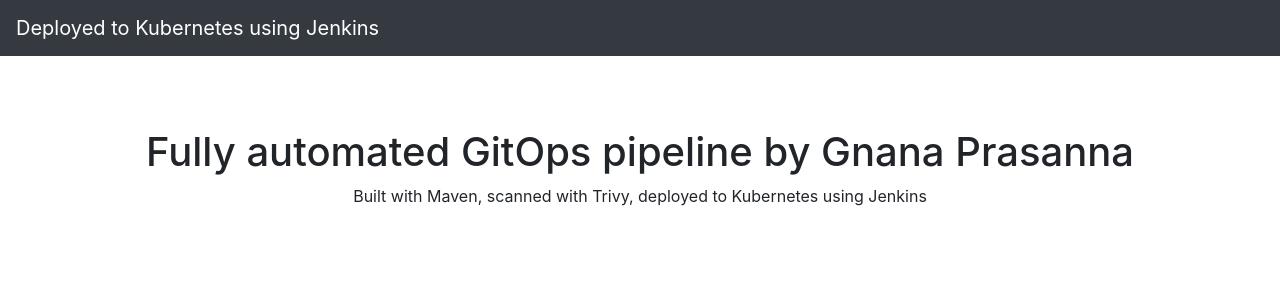
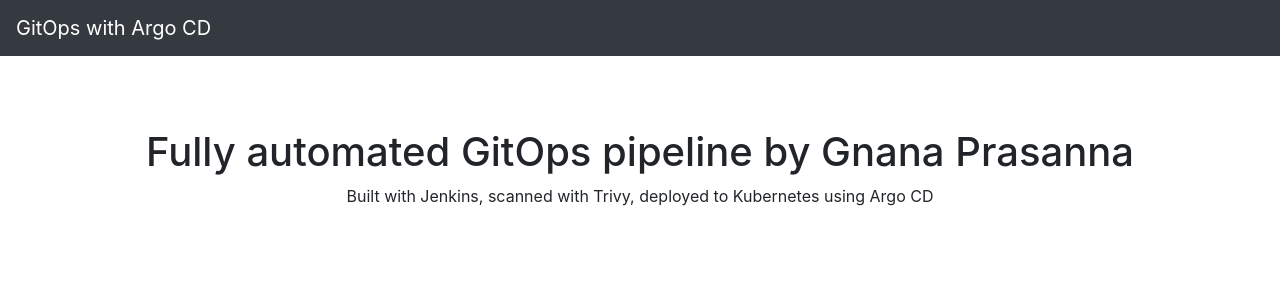
Before and after one commit to gnana-prasanna1206/cicd-spring-boot-app, a Spring Boot app: page / in a window 1280 px wide. Shown: the top 300 px of the page. Run offline with Spring Boot 4, Linux system fonts and the light colour scheme.

Commit message:
Update subtitle: deployed using Argo CD

```diff
--- a/src/main/java/com/abhishek/StartApplication.java
+++ b/src/main/java/com/abhishek/StartApplication.java
@@ -13,7 +13,7 @@ public class StartApplication {
     @GetMapping("/")
     public String index(final Model model) {
         model.addAttribute("title", "Fully automated GitOps pipeline by Gnana Prasanna");
-        model.addAttribute("msg", "Built with Maven, scanned with Trivy, deployed to Kubernetes using Jenkins");
+        model.addAttribute("msg", "Built with Jenkins, scanned with Trivy, deployed to Kubernetes using Argo CD");
         return "index";
     }
 
--- a/src/main/resources/templates/index.html
+++ b/src/main/resources/templates/index.html
@@ -9,7 +9,7 @@
 <body>
 
 <nav class="navbar navbar-expand-md navbar-dark bg-dark fixed-top">
-    <a class="navbar-brand" href="#">Deployed to Kubernetes using Jenkins</div></a>
+    <a class="navbar-brand" href="#">GitOps with Argo CD</div></a>
 </nav>
 
 <main role="main" class="container">
```
